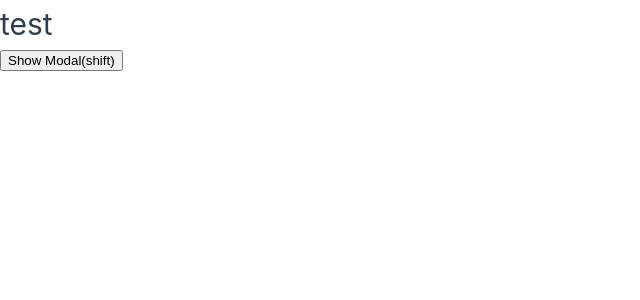
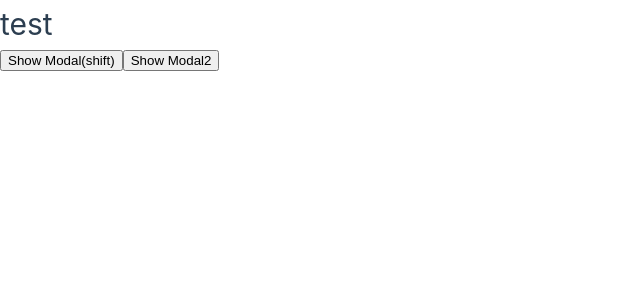
Before and after one commit to shadowgks/Documentation_Vuejs, a Vue app in the folder modal-project/: page / in a window 1280 px wide. Shown: the top 300 px of the page, without its empty margins (0-640 px from the left). Built offline with nearby package versions, Linux system fonts and the light colour scheme.

Commit message:
challenges Success

```diff
--- a/modal-project/src/App.vue
+++ b/modal-project/src/App.vue
@@ -1,18 +1,29 @@
 <script setup>
 import Modal from "./components/Modal.vue";
+import Modal2 from "./components/Modal.vue";
 </script>
 
 <template>
   <h1>test</h1>
   <button v-on:click.shift="toggleModal">Show Modal(shift)</button>
+  <button v-on:click="toggleModal2">Show Modal2</button>
   <div v-if="showModal">
-    <Modal theme="sale" @close='toggleModal'>
+    <Modal theme="sale" @close="toggleModal">
       <template v-slot:links>
         <a href="">Google</a>
         <a href="">Facebook</a>
       </template>
       <!-- <h1>VueJS</h1> -->
     </Modal>
+  </div>
+
+  <!-- Challenge -->
+  <div v-if="showModal2">
+    <Modal2 @close="toggleModal2">
+      <template v-slot:links2>
+        <a href="">Modal2</a>
+      </template>
+    </Modal2>
   </div>
 </template>
 
@@ -23,11 +34,15 @@ export default {
       header: "added props success",
       text: "Modal Content",
       showModal: false,
+      showModal2: false,
     };
   },
   methods: {
     toggleModal() {
       this.showModal = !this.showModal;
+    },
+    toggleModal2() {
+      this.showModal2 = !this.showModal2;
     },
   },
 };
--- a/modal-project/src/components/Modal.vue
+++ b/modal-project/src/components/Modal.vue
@@ -5,6 +5,7 @@
             <p>{{text}}</p>
             <slot>default content</slot>
             <slot name="links"></slot>
+            <slot name="links2"></slot>
         </div>
     </div>
 </template>
```
